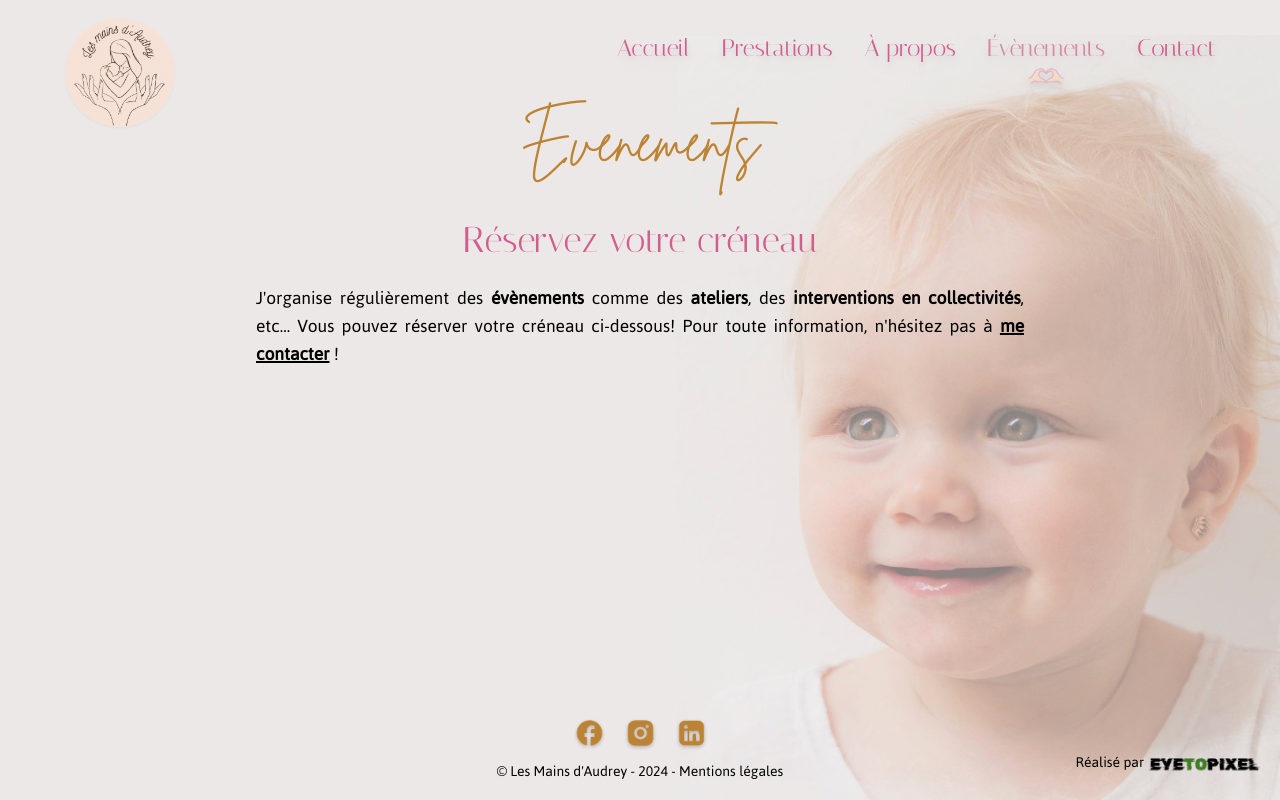
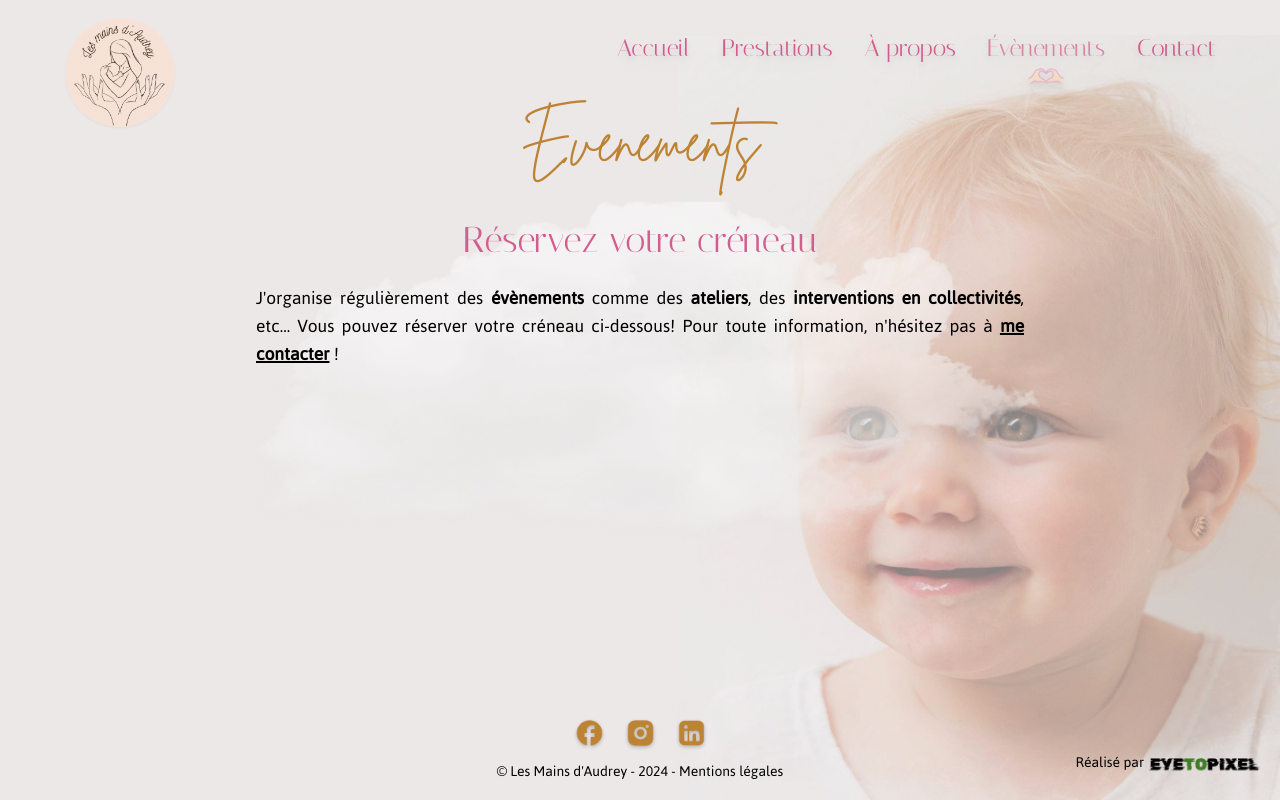
Before and after one commit to luciel53/lesmainsd-audrey, a Next.js app in the folder les-mains-d-audrey/: page /evenements in a window 1280 px wide. Built offline with nearby package versions, Linux system fonts and the light colour scheme; what tailwindcss-animated would draw is missing.

Commit message:
updated the cloud component

```diff
--- a/les-mains-d-audrey/src/app/contact/page.js
+++ b/les-mains-d-audrey/src/app/contact/page.js
@@ -1,6 +1,7 @@
 import Image from "next/image";
 import Button from "../components/Button";
 import Link from "next/link";
+import Cloud from "../components/Cloud";
 
 export const metadata = {
   title: "Les mains d'Audrey - Ateliers Bébé Signe",
@@ -14,7 +15,8 @@ export default function Contact() {
       <h1 className="font-brittany text-4xl md:text-5xl lg:text-6xl mb-6 md:mb-8 lg:mb-12">
         Contactez-moi
       </h1>
-      <div className="flex flex-wrap-reverse font-jaldi md:text-xl lg:flex-row justify-evenly mx-40">
+      <Cloud />
+      <div className="flex flex-wrap-reverse font-jaldi relative z-10 md:text-xl lg:flex-row justify-evenly mx-40">
         <div className="md:mt-8 mx-4">
           <Image
             src="/images/logo.png"
--- a/les-mains-d-audrey/src/app/evenements/page.js
+++ b/les-mains-d-audrey/src/app/evenements/page.js
@@ -1,4 +1,5 @@
 import Link from "next/link";
+import Cloud from "../components/Cloud";
 
 export const metadata = {
   title: "Les mains d'Audrey - Ateliers Bébé Signe",
@@ -9,7 +10,8 @@ export const metadata = {
 export default function Event() {
   return (
     <div>
-      <section>
+      <Cloud />
+      <section className=" relative z-10">
         <h1 className="font-brittany text-4xl md:text-5xl lg:text-6xl mb-6 md:mb-8 lg:mb-12">
           Évènements
         </h1>
--- a/les-mains-d-audrey/src/app/mentionslegales/page.js
+++ b/les-mains-d-audrey/src/app/mentionslegales/page.js
@@ -1,5 +1,6 @@
 import Link from "next/link";
 import Image from "next/image";
+import Cloud from "../components/Cloud";
 
 export const metadata = {
   title: "Les mains d'Audrey - Ateliers Bébé Signe",
@@ -13,6 +14,7 @@ export default function LegalMentions() {
       <h1 className="font-brittany text-4xl md:text-6xl mb-16">
         Mentions légales
       </h1>
+      <Cloud />
       <div className="flex flex-row">
         <div className="flex flex-col">
 
```
